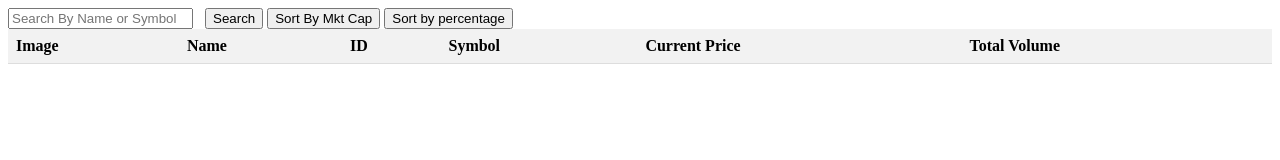
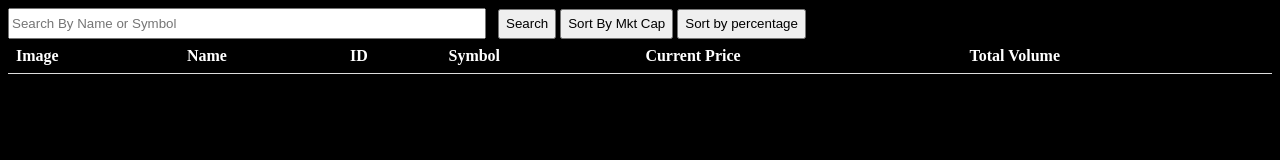
Before and after one commit to Mohit27071998/cweek3, a plain HTML site: page index.html in a window 1280 px wide. Drawn offline with Linux system fonts and the light colour scheme; no server answers.

Commit message:
Add files via upload

```diff
--- a/index.html
+++ b/index.html
@@ -5,23 +5,7 @@
     <meta http-equiv="X-UA-Compatible" content="IE=edge">
     <meta name="viewport" content="width=device-width, initial-scale=1.0">
   <title>CoinGecko API Demo</title>
-  <style>
-    table {
-      width: 100%;
-      border-collapse: collapse;
-    }
-    th, td {
-      padding: 8px;
-      text-align: left;
-      border-bottom: 1px solid #ddd;
-    }
-    th {
-      background-color: #f2f2f2;
-    }
-    input[type="text"] {
-      margin-right: 8px;
-    }
-  </style>
+  <link rel="stylesheet" href="style.css">
 </head>
 <body>
 
--- /dev/null
+++ b/style.css
@@ -0,0 +1,33 @@
+html {
+    background-color: black;
+}
+#search-input {
+    width: 470px !important;
+    height: 25px;
+}
+.main {
+    width: 800px;
+    margin-left: auto;
+    margin-right: auto;
+}
+button {
+    height: 30px;
+}
+table {
+  width: 100%;
+  border-collapse: collapse;
+}
+th, td {
+  padding: 8px;
+  text-align: left;
+  border-bottom: 1px solid #ddd;
+}
+tr {
+    color: aliceblue;
+}
+th {
+  color: white;
+}
+input[type="text"] {
+  margin-right: 8px;
+}
```
